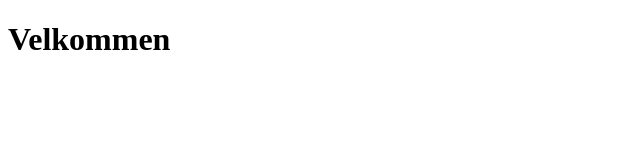
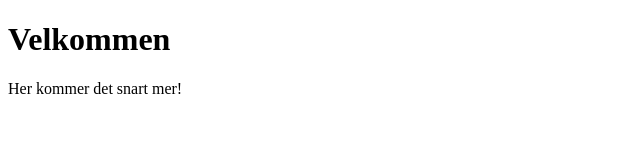
Before and after one commit to rasmusgraver/IT1_Demo, a plain HTML site: page index.html in a window 1280 px wide. Shown: the whole page, without its empty margins (0-640 px from the left). Drawn offline with Linux system fonts and the light colour scheme.

Commit message:
Update index.html

```diff
--- a/index.html
+++ b/index.html
@@ -7,6 +7,7 @@
 </head>
 <body>
     <h1>Velkommen</h1>
+    <p>Her kommer det snart mer!</p>
 
 
 </body>
```
